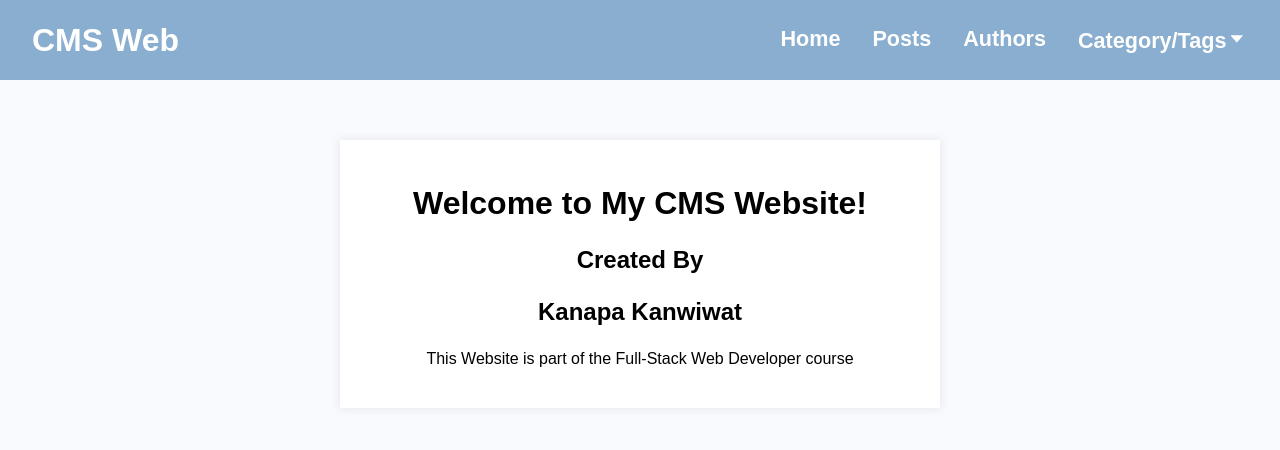
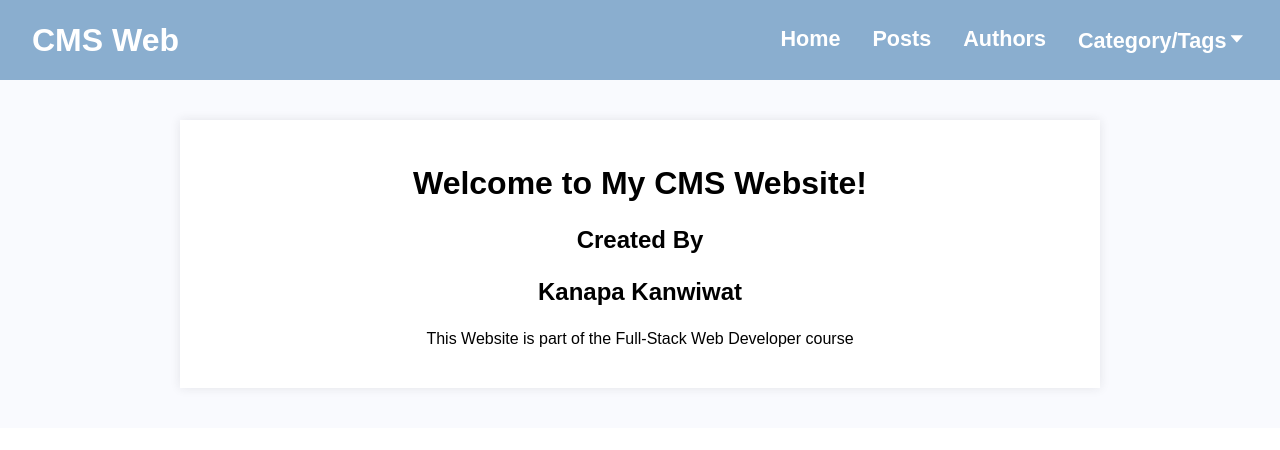
Before and after one commit to Kanapakan/fswd-cms-web, a Next.js app: page / in a window 1280 px wide. Shown: the top 450 px of the page. Built offline with nearby package versions, Linux system fonts and the light colour scheme; a web font is replaced by a local one.

Commit message:
fix: debug index.js

```diff
--- a/pages/index.js
+++ b/pages/index.js
@@ -1,15 +1,28 @@
-import Head from 'next/head'
-import Image from 'next/image'
-import Home from './home'
+import React from 'react'
+// import PostContent from "../pages/posts/index"
+import styles from "../styles/Comment.module.css";
+function Home() {
+
+    return (
+      <div className="container">
+      {/* <p> {parse(post.content.rendered)}</p> */}
+      <div className={styles.detail_con}>
+        <div className={styles.post_content}>
+            <div className="center-home-content">
+              <h1 style={{fontSize: "32px"}}>Welcome to My CMS Website!</h1>
+              <h3>Created By </h3>
+              <h3>Kanapa Kanwiwat</h3>
+              <p>This Website is part of the Full-Stack Web Developer course</p>
+            </div>
+        </div>
 
 
 
-// import Navbar from '../components/Navbar'
 
-export default function Home2() {
-  return (
-    <div className="container">
-      <Home />
-          </div>
-  )
-}
+
+      </div>
+    </div>
+    );
+  }
+
+export default Home;
```
